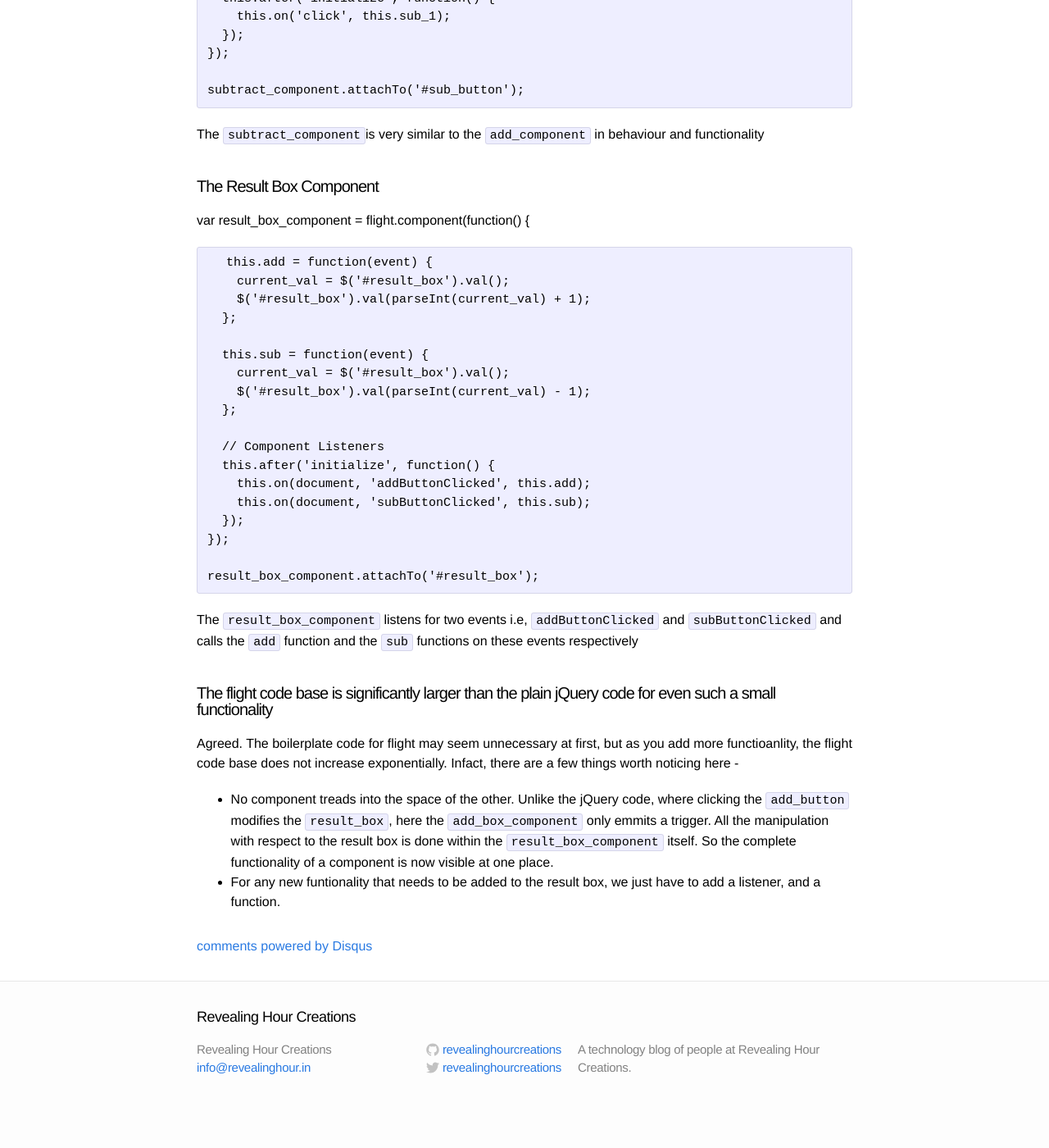
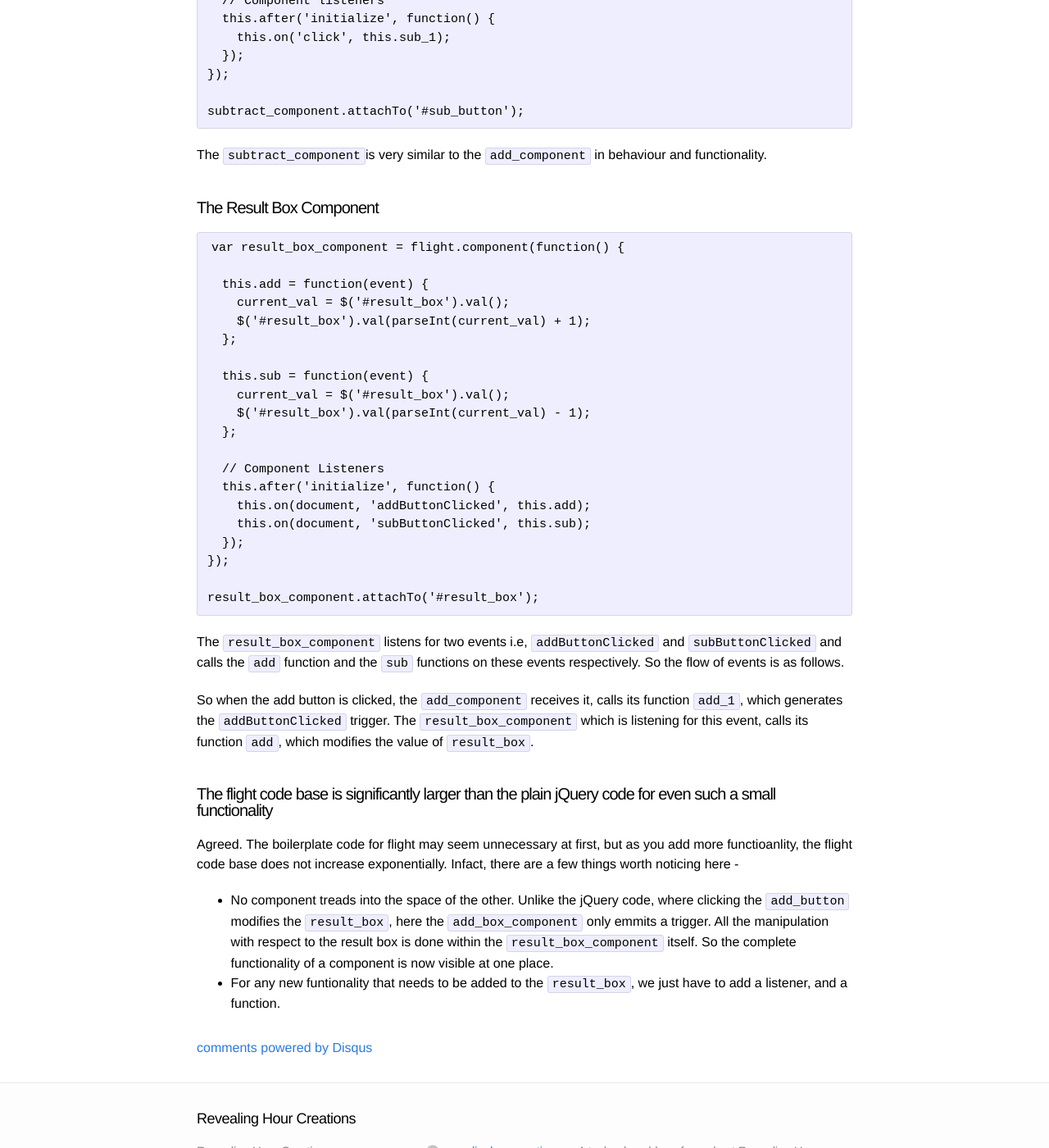
Before and after one commit to RevealingHourCreations/revealinghourcreations.github.io, a Jekyll site: the page built from _posts/2014-06-06-flight-and-rails.markdown, in a window 1280 px wide and 1400 px high, scrolled down 2354 px. Shown: the whole window at 82% size. Built offline with Jekyll 4.4.1, drawn with Linux system fonts in a browser that asks for light colours; comment, search, counter and statistics services are not loaded; before the commit the page ends 3713 px from its top, so only the background shows below that; some of the changed text lies outside the part shown.

Commit message:
Fixed grammatical errors and added consistency

```diff
--- a/_posts/2014-06-06-flight-and-rails.markdown
+++ b/_posts/2014-06-06-flight-and-rails.markdown
@@ -45,7 +45,7 @@ A component is a UI element that can undergo a change/transition or have an even
 
     add_component.attachTo('#add_button');
 
-The `add_component` is attached to `#add_button`, thus providing a context i.e, reference to `this`. The component listeners block, set after the component is initialized, decides what all will the component react to, and how ill it do so. `add_component` will call the `add_1` function when it gets clicked. The `add_1` function in turn emmits a trigger `addButtonClicked` , which shall be available to all other components throughout the document. The responsibility of the `add_1` fcuntion ends here.
+The `add_component` is attached to `#add_button`, thus providing a context i.e, reference to `this`. The component listeners block (the `this.after` function), is called after the component has been initialized, decides what all will the component listen and react to, and how it will do so. `add_component` will call the `add_1` function when it gets clicked. The `add_1` function in turn emmits a trigger `addButtonClicked`, which shall be available to all other components throughout the document. The responsibility of the `add_1` function ends here.
 
 #### The Subtract Button Component
 
@@ -63,11 +63,11 @@ The `add_component` is attached to `#add_button`, thus providing a context i.e,
 
     subtract_component.attachTo('#sub_button');
 
-The `subtract_component`is very similar to the `add_component` in behaviour and functionality
+The `subtract_component`is very similar to the `add_component` in behaviour and functionality.
 
 #### The Result Box Component
 
-  var result_box_component = flight.component(function() {
+    var result_box_component = flight.component(function() {
 
       this.add = function(event) {
         current_val = $('#result_box').val();
@@ -88,7 +88,9 @@ The `subtract_component`is very similar to the `add_component` in behaviour and
 
     result_box_component.attachTo('#result_box');
 
-The `result_box_component` listens for two events i.e, `addButtonClicked` and `subButtonClicked` and calls the `add` function and the `sub` functions on these events respectively
+The `result_box_component` listens for two events i.e, `addButtonClicked` and `subButtonClicked` and calls the `add` function and the `sub` functions on these events respectively. So the flow of events is as follows.
+
+So when the add button is clicked, the `add_component` receives it, calls its function `add_1`, which generates the `addButtonClicked` trigger. The `result_box_component` which is listening for this event, calls its function `add`, which modifies the value of `result_box`.
 
 
 #### The flight code base is significantly larger than the plain jQuery code for even such a small functionality
@@ -96,4 +98,4 @@ Agreed. The boilerplate code for flight may seem unnecessary at first, but as yo
 
 - No component treads into the space of the other. Unlike the jQuery code, where clicking the `add_button` modifies the `result_box`, here the `add_box_component` only emmits a trigger. All the manipulation with respect to the result box is done within the `result_box_component` itself. So the complete functionality of a component is now visible at one place.
 
-- For any new funtionality that needs to be added to the result box, we just have to add a listener, and a function.
+- For any new funtionality that needs to be added to the `result_box`, we just have to add a listener, and a function.
```
